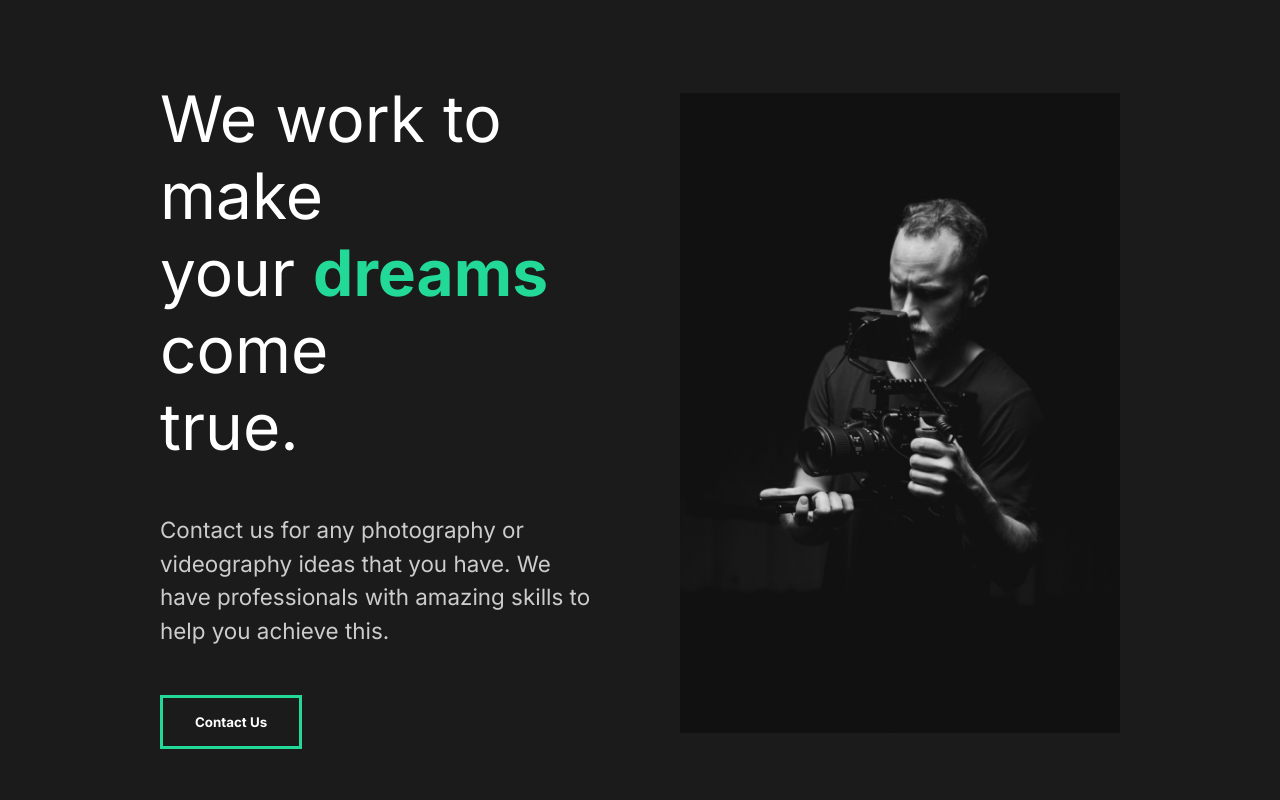
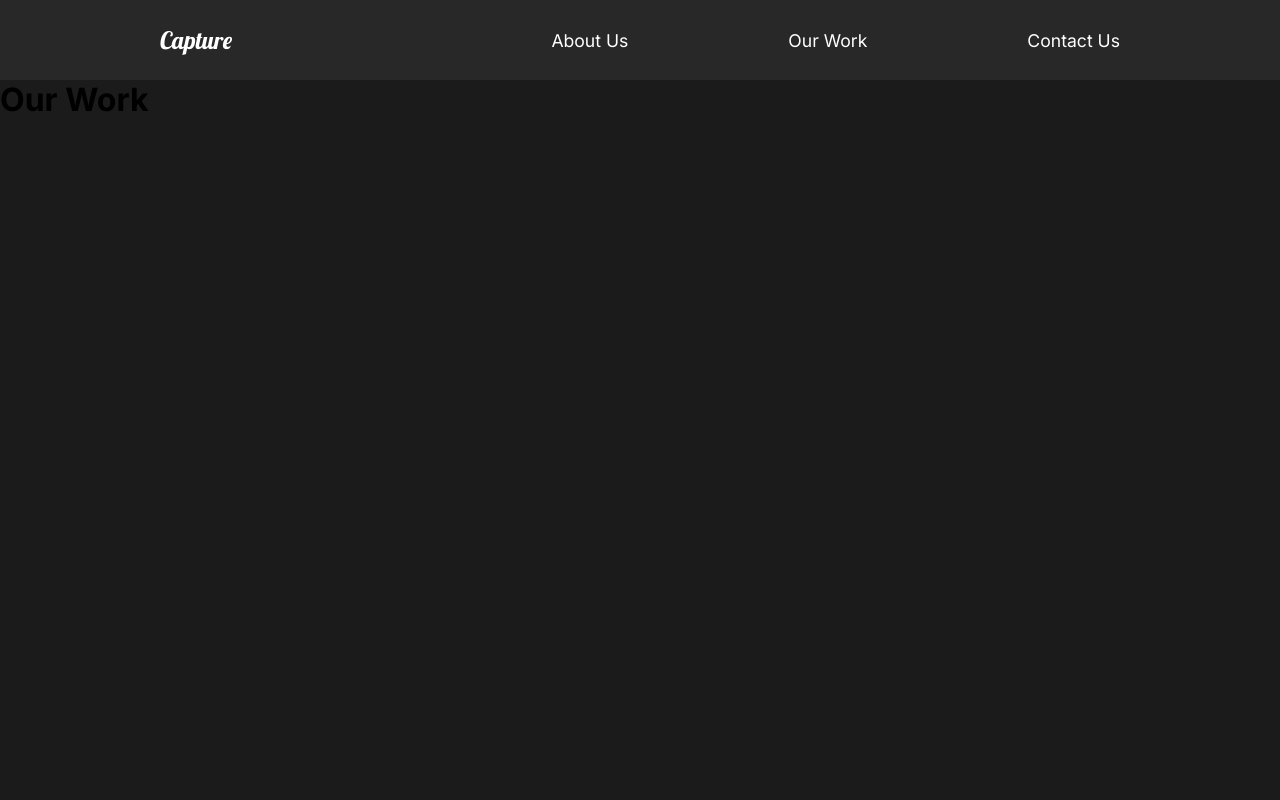
Before and after one commit to AaronClaes/portfolio-site-example, a React (Create React App) app: page /work in a window 1280 px wide. Shown: the top 800 px of the page. Built offline with nearby package versions, Linux system fonts and the light colour scheme.

Commit message:
making the navigation work

```diff
--- a/src/App.js
+++ b/src/App.js
@@ -2,11 +2,29 @@
 import GlobalStyle from "./components/GlobalStyle";
 //Import Pages
 import AboutUs from "./pages/AboutUs";
+import ContactUs from "./pages/ContactUs";
+import OurWork from "./pages/OurWork";
+import Nav from "./components/Nav";
+//Router
+import { Switch, Route, BrowserRouter } from "react-router-dom";
+
 function App() {
   return (
     <div className="App">
       <GlobalStyle />
-      <AboutUs />
+      <Nav />
+
+      <Switch>
+        <Route path="/" exact>
+          <AboutUs />
+        </Route>
+        <Route path="/work">
+          <OurWork />
+        </Route>
+        <Route>
+          <ContactUs path="/contact" />
+        </Route>
+      </Switch>
     </div>
   );
 }
--- /dev/null
+++ b/src/components/Nav.js
@@ -0,0 +1,55 @@
+import React from "react";
+import styled from "styled-components";
+import { Link } from "react-router-dom";
+
+const Nav = () => {
+  return (
+    <StyledNav>
+      <h1>
+        <Link id="logo" to="/">
+          Capture
+        </Link>
+      </h1>
+      <ul>
+        <li>
+          <Link to="/">About Us</Link>
+        </li>
+        <li>
+          <Link to="/work">Our Work</Link>
+        </li>
+        <li>
+          <Link to="/contact">Contact Us</Link>
+        </li>
+      </ul>
+    </StyledNav>
+  );
+};
+
+const StyledNav = styled.nav`
+  min-height: 10vh;
+  display: flex;
+  margin: auto;
+  justify-content: space-between;
+  align-items: center;
+  padding: 1rem 10rem;
+  background: #282828;
+  a {
+    color: white;
+    text-decoration: none;
+  }
+  ul {
+    display: flex;
+    list-style: none;
+  }
+  #logo {
+    font-size: 1.5rem;
+    font-family: "Lobster", cursive;
+    font-weight: lighter;
+  }
+  li {
+    padding-left: 10rem;
+    position: relative;
+  }
+`;
+
+export default Nav;
--- a/src/index.js
+++ b/src/index.js
@@ -2,15 +2,15 @@
 import ReactDOM from "react-dom";
 import App from "./App";
 import reportWebVitals from "./reportWebVitals";
+import { BrowserRouter } from "react-router-dom";
 
 ReactDOM.render(
   <React.StrictMode>
-    <App />
+    <BrowserRouter>
+      <App />
+    </BrowserRouter>
   </React.StrictMode>,
   document.getElementById("root")
 );
 
-// If you want to start measuring performance in your app, pass a function
-// to log results (for example: reportWebVitals(console.log))
-// or send to an analytics endpoint. Learn more: https://bit.ly/CRA-vitals
 reportWebVitals();
--- /dev/null
+++ b/src/pages/ContactUs.js
@@ -0,0 +1,11 @@
+import React from "react";
+
+const ContactUs = () => {
+  return (
+    <div>
+      <h1>ContactUs</h1>
+    </div>
+  );
+};
+
+export default ContactUs;
--- /dev/null
+++ b/src/pages/OurWork.js
@@ -0,0 +1,11 @@
+import React from "react";
+
+const OurWork = () => {
+  return (
+    <div>
+      <h1>Our Work</h1>
+    </div>
+  );
+};
+
+export default OurWork;
```
